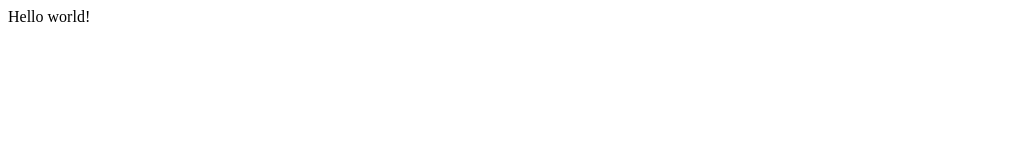
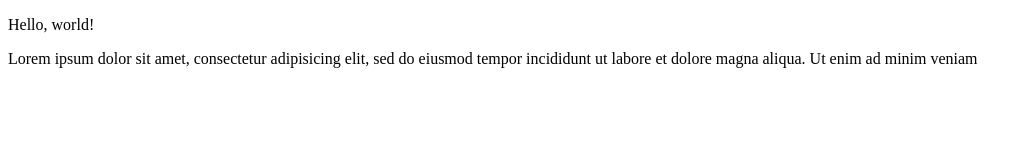
Before and after one commit to Lin777/sample_website, a plain HTML site: page index.html in a window 1280 px wide. Shown: the whole page, without its empty margins (0-1033 px from the left). Drawn offline with Linux system fonts and the light colour scheme.

Commit message:
Inicializar repositorio

```diff
--- a/index.html
+++ b/index.html
@@ -1 +1,16 @@
-<p>Hello world!</p>
+<!DOCTYPE html>
+<html>
+  <head>
+    <title>Titulo</title>
+  </head>
+  <body>
+    <p>Hello, world!</p>
+
+    <p>
+      Lorem ipsum dolor sit amet, consectetur
+      adipisicing elit, sed do eiusmod tempor
+      incididunt ut labore et dolore magna aliqua.
+      Ut enim ad minim veniam
+    </p>
+  </body>
+</html>
```
